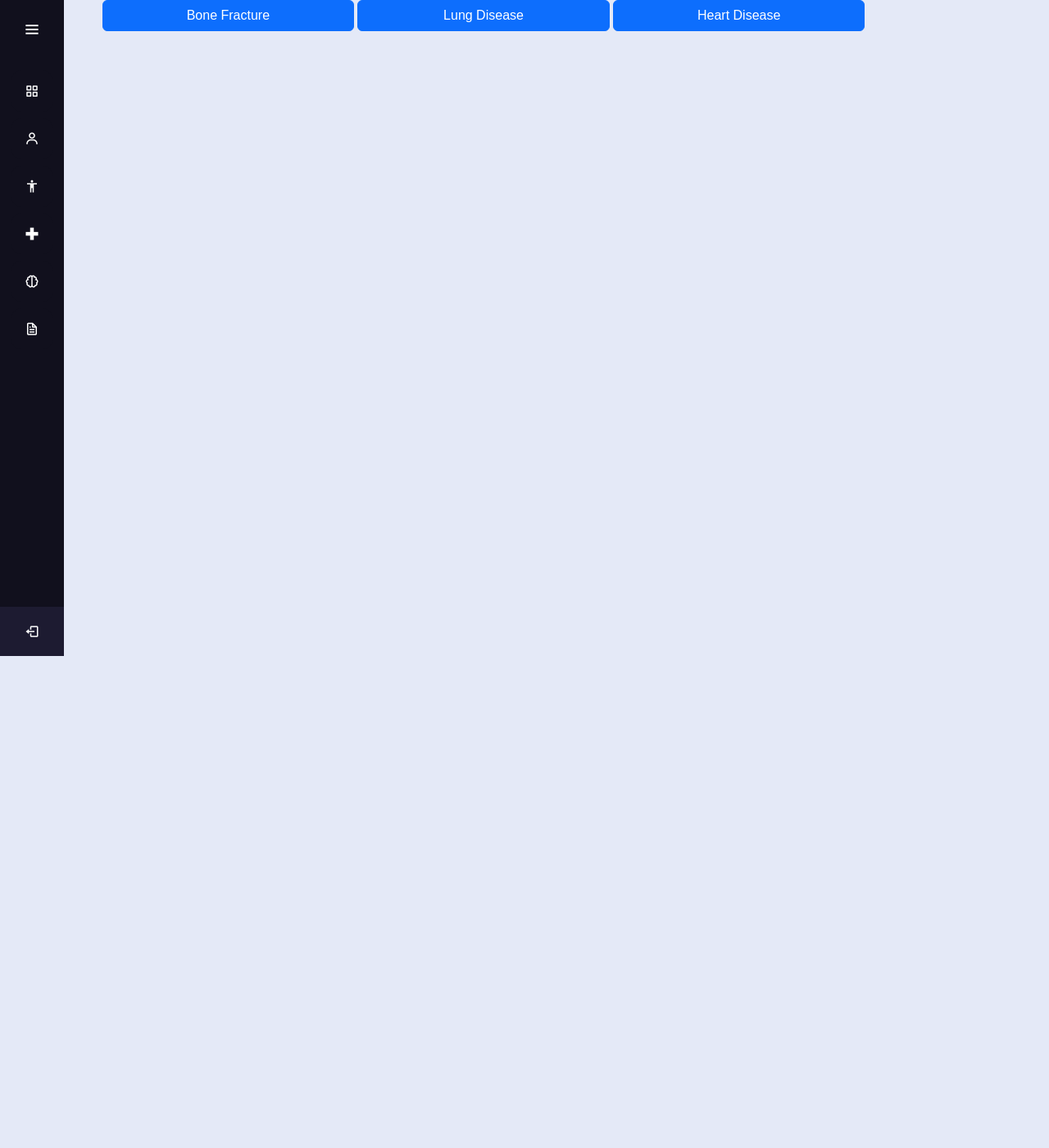
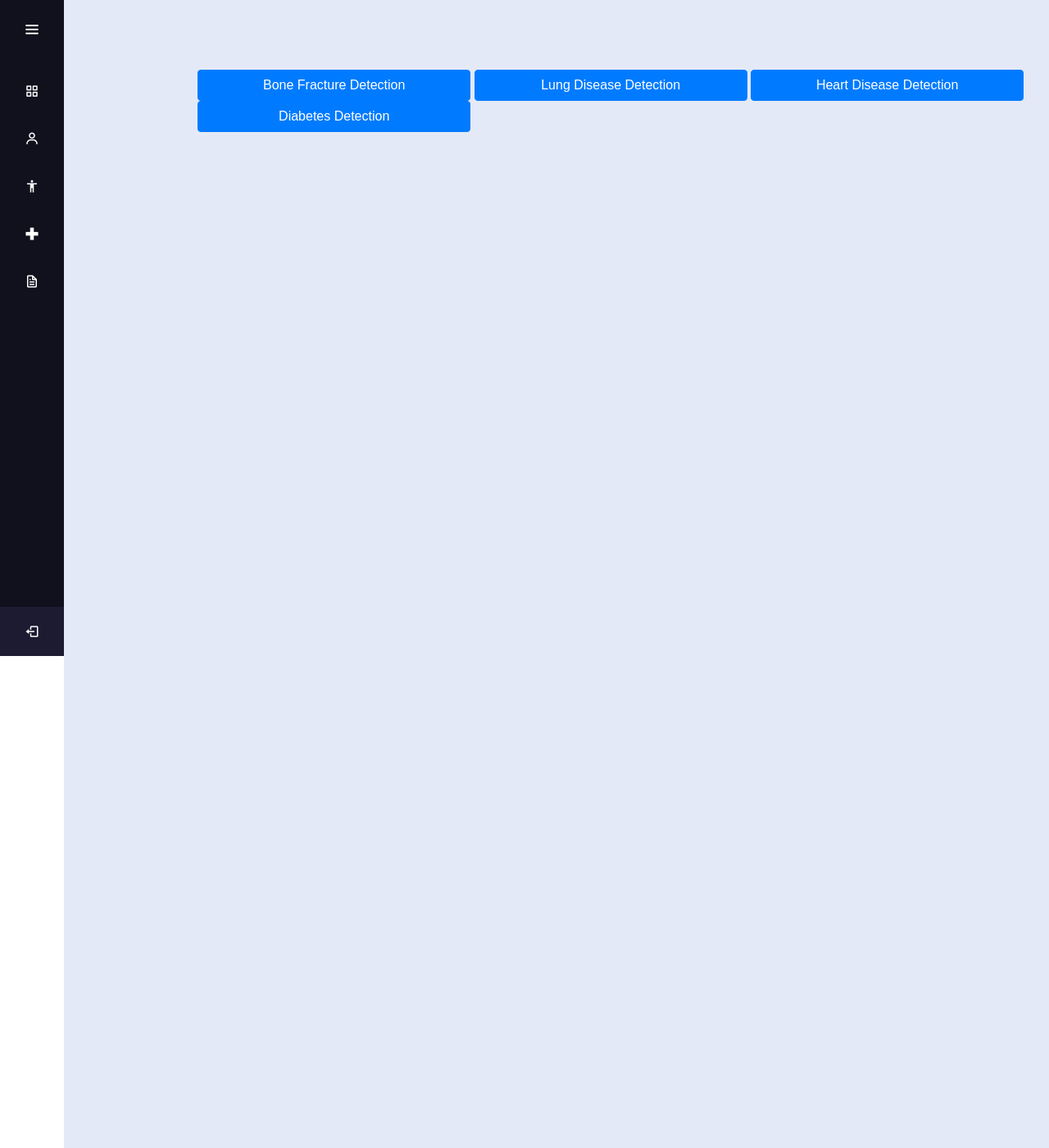
Before and after one commit to NikhilKD/Meditrack, a Flask app: page /prediction in a window 1280 px wide. Shown: the whole page at 82% size. Before the commit the page ends 800 px from the top, so only its background shows below. Run offline with Flask 3, Linux system fonts and the light colour scheme; parts of the project's set-up code (start-up, migrations or seed data) failed here and were passed over.

Commit message:
added some functions

```diff
--- a/app.py
+++ b/app.py
@@ -4,7 +4,7 @@ import pyrebase
 from werkzeug.utils import secure_filename
 import uuid
 from io import BytesIO
-from main import bone_fracture,lung_disease,diabetes_predict,insurance_pre,heart_prediction,mental_health
+from main import bone_fracture,lung_disease,diabetes_predict,insurance_pre,heart_prediction
 from keys import config
 
 app = Flask(__name__)
@@ -226,39 +226,16 @@ def result4():
     x=lung_disease()
     return x
 
-#mental health
-@app.route('/mental_health')
-def depression():
-    x = Record.query.filter_by(user_name=user).first()
-    return render_template('/mental/index.html',user=x)
-
-@app.route('/mental_predict',methods=['POST'])
-def result5():
-    list1=[]
-    if request.method == 'POST':
-        q1=request.form.get("question1")
-        q2=request.form.get("question2")
-        q3=request.form.get("question3")
-        list1.append([str(q1)])
-        list1.append([str(q2)])
-        list1.append([str(q3)])
-    print(list1)
-    x=mental_health(list1)
-    return x
-
-
 @app.route('/insurance')
 def insurance():
     x = Record.query.filter_by(user_name=user).first()
     return render_template('/insurance/index.html',user=x)
-
 
 # add report
 @app.route('/add_report')
 def add_report():
     x = Record.query.filter_by(user_name=user).first()
     return render_template('/upload/index.html',user=x)
-
 
 #profile page
 @app.route('/profile')
--- a/main.py
+++ b/main.py
@@ -7,8 +7,6 @@ import pickle
 import numpy as np
 import pandas as pd
 from sklearn.preprocessing import StandardScaler
-from keras.preprocessing.text import Tokenizer
-from keras_preprocessing.sequence import pad_sequences
 
 def bone_fracture():
     loaded_model=load_model("best_model.h5")
--- a/templates/base.html
+++ b/templates/base.html
@@ -17,6 +17,7 @@
       href="https://cdn.jsdelivr.net/npm/bootstrap@5.3.0-alpha1/dist/css/bootstrap.min.css"
       rel="stylesheet"
     />
+    <link rel="stylesheet" href="https://cdn.jsdelivr.net/npm/bootstrap@4.3.1/dist/css/bootstrap.min.css" integrity="sha384-ggOyR0iXCbMQv3Xipma34MD+dH/1fQ784/j6cY/iJTQUOhcWr7x9JvoRxT2MZw1T" crossorigin="anonymous">
     <meta name="viewport" content="width=device-width, initial-scale=1.0" />
   </head>
   <body>
@@ -62,13 +63,6 @@
           <span class="tooltip">Doctors</span>
         </li>
         <li>
-          <a href="/mental_health">
-            <i class="bx bx-brain"></i>
-            <span class="links_name">Mental Health</span>
-          </a>
-          <span class="tooltip">Mental Health</span>
-        </li>
-        <li>
           <a href="/insurance">
             <i class="bx bx-file"></i>
             <span class="links_name">Insurance</span>
@@ -112,5 +106,8 @@
         }
       }
     </script>
+    <script src="https://code.jquery.com/jquery-3.3.1.slim.min.js" integrity="sha384-q8i/X+965DzO0rT7abK41JStQIAqVgRVzpbzo5smXKp4YfRvH+8abtTE1Pi6jizo" crossorigin="anonymous"></script>
+    <script src="https://cdn.jsdelivr.net/npm/popper.js@1.14.7/dist/umd/popper.min.js" integrity="sha384-UO2eT0CpHqdSJQ6hJty5KVphtPhzWj9WO1clHTMGa3JDZwrnQq4sF86dIHNDz0W1" crossorigin="anonymous"></script>
+    <script src="https://cdn.jsdelivr.net/npm/bootstrap@4.3.1/dist/js/bootstrap.min.js" integrity="sha384-JjSmVgyd0p3pXB1rRibZUAYoIIy6OrQ6VrjIEaFf/nJGzIxFDsf4x0xIM+B07jRM" crossorigin="anonymous"></script>
   </body>
 </html>
--- a/templates/prediction/index.html
+++ b/templates/prediction/index.html
@@ -1,15 +1,23 @@
 {% extends 'base.html' %} {% block body %}
 
-<p style="width:80vw;text-align: center;">
-  <button class="btn btn-primary" data-toggle="collapse" data-target="#bone_fracture">Bone Fracture</button>
-  <button class="btn btn-primary" data-toggle="collapse" data-target="#lung_disease">Lung Disease</button>
-  <button class="btn btn-primary" data-toggle="collapse" data-target="#heart_disease" >Heart Disease</button>
-  <!-- <button class="btn btn-primary" data-toggle="collapse" data-target="#diabetes_prediction"> Diabetes Detection</button> -->
+<div class="container1"  style="overflow-y: scroll; height: 700px">
+  <div class="col">
+    <div class="container" id="myGroup">
+      <p>
+        <button class="btn btn-primary" type="button" data-toggle="collapse" data-target="#collapseExample1" aria-expanded="false" aria-controls="collapseExample1">
+            Bone Fracture Detection
+        </button>
+          <button class="btn btn-primary" type="button" data-toggle="collapse" data-target="#collapseExample2" aria-expanded="false" aria-controls="collapseExample2">
+              Lung Disease Detection
+          </button>
+          <button class="btn btn-primary" type="button" data-toggle="collapse" data-target="#collapseExample3" aria-expanded="false" aria-controls="collapseExample3">
+              Heart Disease Detection
+          </button>
+          <button class="btn btn-primary" type="button" data-toggle="collapse" data-target="#collapseExample4" aria-expanded="false" aria-controls="collapseExample4">
+              Diabetes Detection
+          </button>
       </p>
-<div class="container1" style="overflow-y: scroll; height: 700px">
-<div class="col">
-  <div class="row">
-    <div class="collapse" id="bone_fracture">
+      <div class="collapse" id="collapseExample1" data-parent="#myGroup">
           <div class="card card-body">
             <div class="container">
               <h2>Bone Fracture Detection</h2>
@@ -28,9 +36,7 @@
             </div>
           </div>
       </div>
-  </div>
-  <div class="row">
-    <div class="collapse" id="lung_disease">
+      <div class="collapse" id="collapseExample2" data-parent="#myGroup">
           <div class="card card-body">
             <div class="container">
               <h2>Lung Disease Detection</h2>
@@ -49,9 +55,7 @@
             </div>
           </div>
       </div>
-  </div>
-  <div class="row">
-    <div class="collapse" id="heart_disease">
+      <div class="collapse" id="collapseExample3" data-parent="#myGroup">
         <div class="card card-body">
           <div class="container">
             <h2>Heart Disease Detection</h2>
@@ -155,13 +159,10 @@
           </div>
         </div>
     </div>
-  </div>
-  <div class="row">
-    <div class="collapse" id="diabetes_prediction">
+    <div class="collapse" id="collapseExample4" data-parent="#myGroup">
       <div class="card card-body">
         <div class="container">
           <h2>Diabetes Detection</h2>
-          <div class="collapse" id="formCollapse">
             <form action="/diabetes" method="POST">
               <div class="form-group">
                 <label for="p">Pregnancies:</label>
@@ -251,5 +252,71 @@
   </div>
   </div>
 </div>
+
+
+<div class="container1" style="overflow-y: scroll; height: 700px">
+<div class="col">
+  <div class="row">
+    <div class="collapse" id="bone_fracture">
+      <div class="card card-body">
+          <div class="container">
+            <h2>Bone Fracture Detection</h2>
+            <form action="/bone_fracture" enctype="multipart/form-data" method="POST">
+              <div class="form-group">
+                <input type="file" class="form-control-file" name="file" />
+                <button
+                  type="submit"
+                  value="Upload File"
+                  class="btn btn-outline-success"
+                >
+                  Upload
+                </button>
               </div>
+            </form>
+          </div>
+      </div>
+    </div>
+  </div>
+  <div class="row">
+    <div class="collapse" id="lung_disease">
+      <div class="card card-body">
+        <div class="container">
+          <h2>Lung Disease Detection</h2>
+          <form action="/lung_disease" enctype="multipart/form-data" method="POST">
+            <div class="form-group">
+              <input type="file" class="form-control-file" name="file" />
+              <button
+                type="submit"
+                value="Upload File"
+                class="btn btn-outline-success"
+              >
+                Upload
+              </button>
+            </div>
+          </form>
+        </div>
+      </div>
+    </div>
+  </div>
+  <div class="row">
+    <div class="collapse" id="heart_disease">
+      <div class="card card-body">
+        <div class="container">
+
+        </div>
+      </div>
+    </div>
+  </div>
+  <div class="row">
+    <div class="collapse" id="diabetes_prediction">
+      <div class="card card-body">
+        <div class="container">
+
+        </div>
+      </div>
+    </div>
+  </div>
+</div>
+</div>
+
 {% endblock body %}
```
Also changed, not shown: templates/mental/index.html (deleted, +0 -21 lines), instance/prediction.db, instance/record.db. Lines whose indentation alone changed are shown as unchanged.
